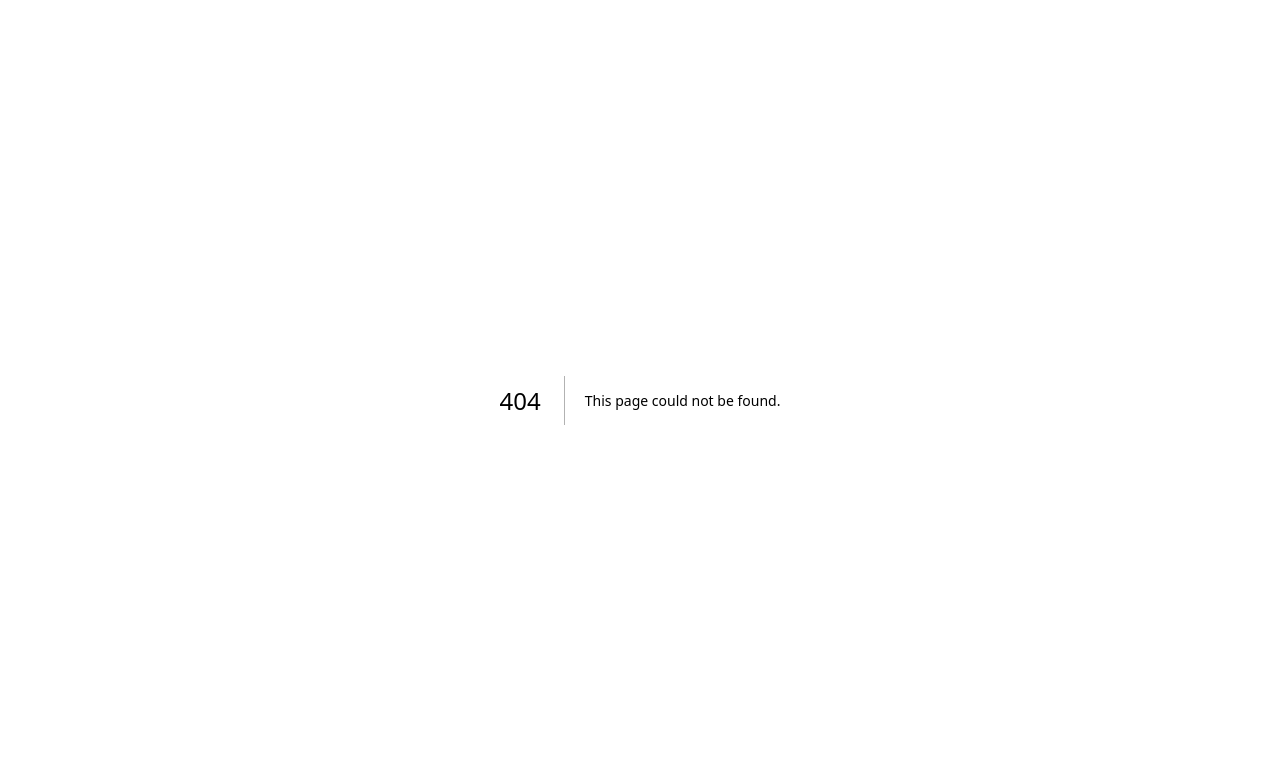
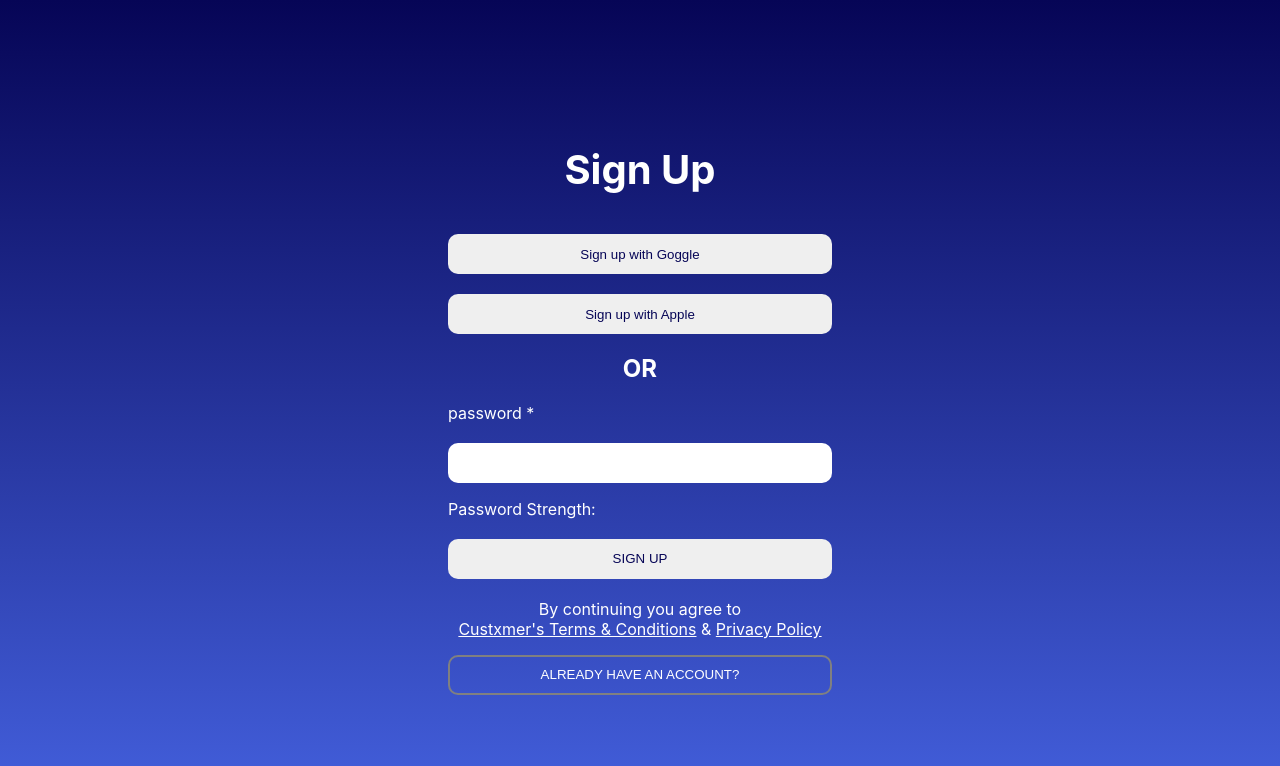
Before and after one commit to Custxmer/Custxmer-Web-App, a Next.js app: page /signupMain in a window 1280 px wide. Before the commit this address had no page. Shown: the top 766 px of the page. Built offline with nearby package versions, Linux system fonts and the light colour scheme.

Commit message:
Add the second sign up page

```diff
--- /dev/null
+++ b/pages/signupMain.tsx
@@ -0,0 +1,45 @@
+import React from "react";
+import Link from "next/link";
+import styles from "../styles/SignupMain.module.css";
+
+const signupMain = () => {
+  return (
+    <main className="container  blue-gradient white">
+      <div className={styles.innerDiv}>
+        <h1 className={`heading white`}>Sign Up</h1>
+        <button className={`button main-blue ${styles.with}`}>
+          Sign up with Goggle
+        </button>
+        <button className={`button main-blue ${styles.with}`}>
+          Sign up with Apple
+        </button>
+        <h2>OR</h2>
+        <label htmlFor="password">
+          <span>password *</span>
+          <br />
+          <input className="button" type="password" />
+        </label>
+        <p className={styles.passStrength}>Password Strength:</p>
+
+        <button className={`button main-blue ${styles.with}`}>SIGN UP</button>
+        <p>
+          By continuing you agree to <br />{" "}
+          <span className={styles.policy}>
+            <Link href="https://www.custxmer.com/terms">
+              Custxmer's Terms & Conditions
+            </Link>
+          </span>
+          &nbsp;&&nbsp;
+          <span className={styles.policy}>
+            <Link href="https://www.custxmer.com/privacy">Privacy Policy</Link>
+          </span>
+        </p>
+        <button className={`button main-blue already`}>
+          ALREADY HAVE AN ACCOUNT?
+        </button>
+      </div>
+    </main>
+  );
+};
+
+export default signupMain;
--- /dev/null
+++ b/styles/SignupMain.module.css
@@ -0,0 +1,27 @@
+.with {
+  display: block;
+  width: 100%;
+  margin: 20px 0;
+}
+
+.with ~ label {
+  display: flex;
+  flex-direction: column;
+  text-align: left;
+}
+
+.with ~ label > input {
+  padding: 20px;
+}
+
+.innerDiv {
+  width: 30vw;
+}
+
+.passStrength {
+  text-align: left;
+}
+
+.policy {
+  text-decoration: underline;
+}
--- a/styles/globals.css
+++ b/styles/globals.css
@@ -9,6 +9,17 @@ body {
 a {
   color: inherit;
   text-decoration: none;
+}
+
+.container {
+  display: flex;
+  justify-content: center;
+  align-items: center;
+  height: 100vh;
+}
+
+.container > * {
+  text-align: center;
 }
 
 .blue-gradient {
@@ -41,6 +52,19 @@ a {
   color: #060556;
 }
 
+.heading {
+  text-align: center;
+  margin: 40px 0;
+  font-size: 2.5rem;
+}
+
+.already {
+  width: 100%;
+  background-color: transparent;
+  color: white;
+  border: 2px solid grey;
+}
+
 * {
   box-sizing: border-box;
 }
```
Also changed, not shown: pages/index.tsx (+6 -6 lines), pages/signup.tsx (+12 -7 lines), styles/Home.module.css (+5 -7 lines), styles/Signup.module.css (+0 -17 lines).
